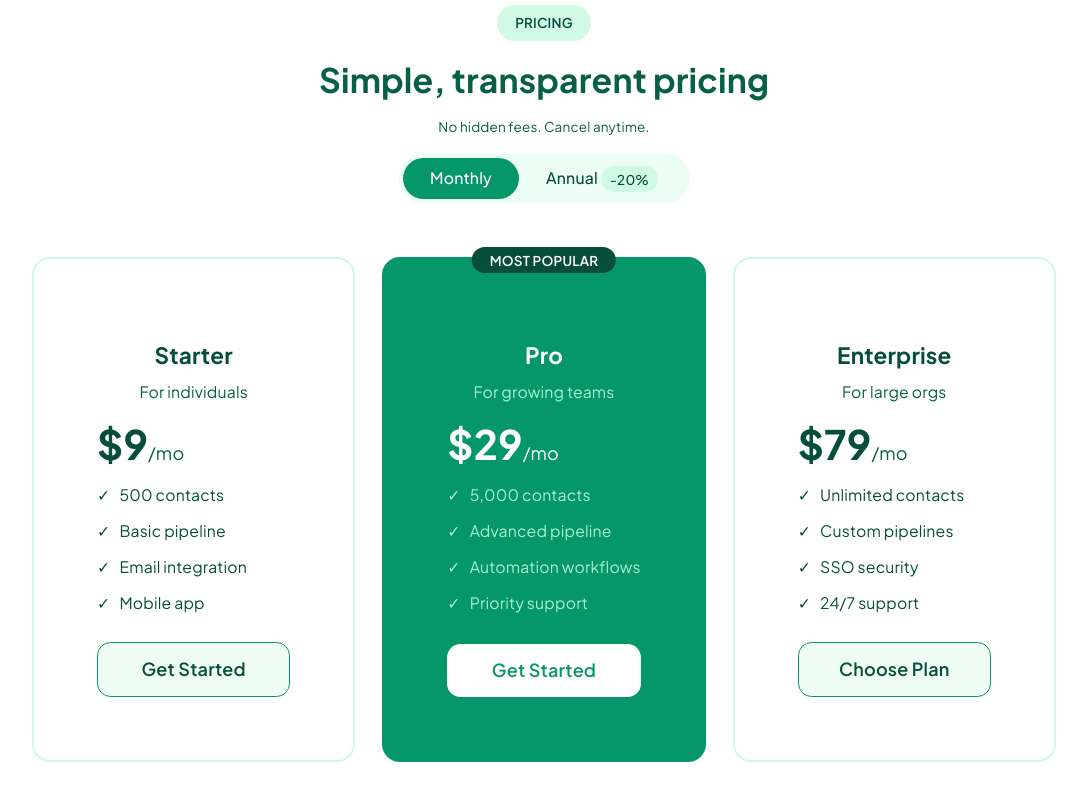
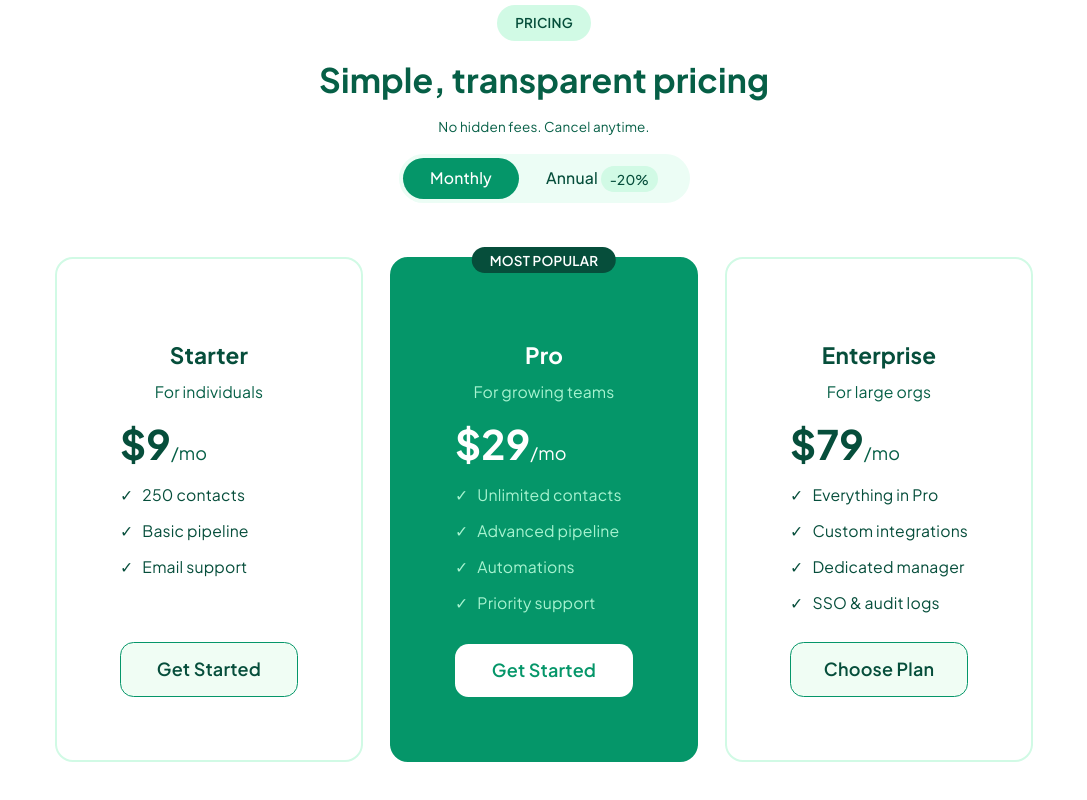
Before and after one commit to fretchelgerarman-cp/CoreCRM_Landing-Page, a Vue app: page / in a window 1280 px wide. Shown: the part 2557-3357 px from the top of the page, without its empty margins (96-1183 px from the left). Built offline with nearby package versions, Linux system fonts and the light colour scheme.

Commit message:
fix: pricing card feature

```diff
--- a/src/components/landing/Pricing.vue
+++ b/src/components/landing/Pricing.vue
@@ -7,9 +7,9 @@ export default {
         return {
             isAnnual: false,
             plans: [
-                { title: 'Starter', monthlyPrice: 9, annualPrice: 15, description: 'For individuals', features: ['500 contacts', 'Basic pipeline', 'Email integration', 'Mobile app'], popular: false, buttonText: 'Get Started' },
-                { title: 'Pro', monthlyPrice: 29, annualPrice: 39, description: 'For growing teams', features: ['5,000 contacts', 'Advanced pipeline', 'Automation workflows', 'Priority support'], popular: true, buttonText: 'Get Started' },
-                { title: 'Enterprise', monthlyPrice: 79, annualPrice: 89, description: 'For large orgs', features: ['Unlimited contacts', 'Custom pipelines', 'SSO security', '24/7 support'], popular: false, buttonText: 'Choose Plan' }
+                { title: 'Starter', monthlyPrice: 9, annualPrice: 15, description: 'For individuals', features: ['250 contacts', 'Basic pipeline', 'Email support'], popular: false, buttonText: 'Get Started' },
+                { title: 'Pro', monthlyPrice: 29, annualPrice: 39, description: 'For growing teams', features: ['Unlimited contacts', 'Advanced pipeline', 'Automations', 'Priority support'], popular: true, buttonText: 'Get Started' },
+                { title: 'Enterprise', monthlyPrice: 79, annualPrice: 89, description: 'For large orgs', features: ['Everything in Pro', 'Custom integrations', 'Dedicated manager', 'SSO & audit logs'], popular: false, buttonText: 'Choose Plan' }
             ]
         }
     },
```
